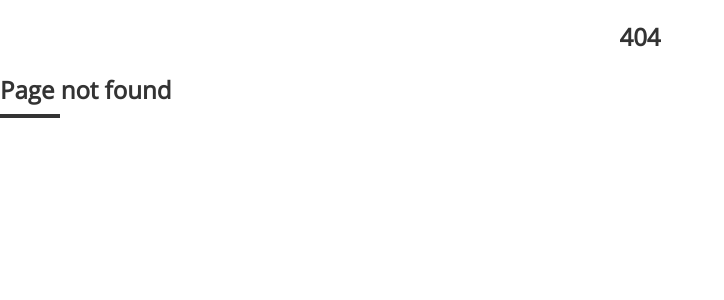
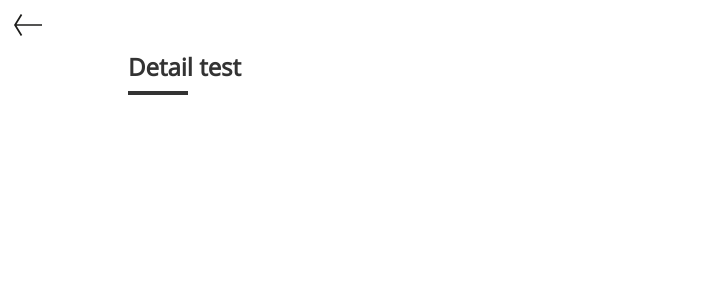
Before and after one commit to YouAreSherlocked/portfolio, a React (Create React App) app: page /detail/test in a window 1280 px wide. Before the commit this address had no page. Shown: the top 300 px of the page, without its empty margins (0-724 px from the left). Built offline with nearby package versions, Linux system fonts and the light colour scheme.

Commit message:
dont know what

```diff
--- a/public/index.html
+++ b/public/index.html
@@ -5,36 +5,14 @@
     <link rel="shortcut icon" href="%PUBLIC_URL%/favicon.ico">
     <meta name="viewport" content="width=device-width, initial-scale=1, shrink-to-fit=no">
     <meta name="theme-color" content="#000000">
-    <!--
-      manifest.json provides metadata used when your web app is added to the
-      homescreen on Android. See https://developers.google.com/web/fundamentals/web-app-manifest/
-    -->
     <link rel="manifest" href="%PUBLIC_URL%/manifest.json">
-    <!--
-      Notice the use of %PUBLIC_URL% in the tags above.
-      It will be replaced with the URL of the `public` folder during the build.
-      Only files inside the `public` folder can be referenced from the HTML.
 
-      Unlike "/favicon.ico" or "favicon.ico", "%PUBLIC_URL%/favicon.ico" will
-      work correctly both with client-side routing and a non-root public URL.
-      Learn how to configure a non-root public URL by running `npm run build`.
-    -->
-    <title>React App</title>
+    <title>Portfolio Timo Mayer</title>
   </head>
   <body>
     <noscript>
       You need to enable JavaScript to run this app.
     </noscript>
     <div id="root"></div>
-    <!--
-      This HTML file is a template.
-      If you open it directly in the browser, you will see an empty page.
-
-      You can add webfonts, meta tags, or analytics to this file.
-      The build step will place the bundled scripts into the <body> tag.
-
-      To begin the development, run `npm start` or `yarn start`.
-      To create a production bundle, use `npm run build` or `yarn build`.
-    -->
   </body>
 </html>
--- a/src/css/index.css
+++ b/src/css/index.css
@@ -13,7 +13,7 @@
   src: url('../assets/font/DIN-Regular.ttf');
 }
 
-/*--- GENERAL ---*/
+/* #region --- GENERAL */
 
 body {
   margin: 0;
@@ -72,8 +72,8 @@ a:hover {
 div.go-dark {
   background-color: #333 !important;
 }
-
-/*--- WELCOME ---*/
+/* #endregion */
+/* #region --- WELCOME */
 
 #welcome {
   width: 100%;
@@ -125,7 +125,8 @@ div.go-dark {
   text-align: left;
 }
 
-/*--- HOME ---*/
+/* #endregion */
+/* #region --- HOME */
 
 .header {
   display: flex;
@@ -173,8 +174,20 @@ div.go-dark {
   margin: 3px;
   cursor: pointer;
 }
+/* #endregion */
+/* #region --- HEADER SMALL */
+#headerSmall {
+  width: 100%;
+  height: 50px;
+  padding: 14px;
+}
 
-/*--- HUD ---*/
+#headerSmall img {
+  height: 100%;
+  width: auto;
+}
+/* #endregion */
+/* #region --- HUD */
 
 .left, .center, .right {
   position: fixed;
@@ -346,7 +359,8 @@ div.go-dark {
   background-image: url(../assets/img/portfolio_moon_inactive.svg);
   transform: translateY(18px);
 }
-
+/* #endregion */
+/* #region --- WORK */
 #work {
   width: 80%;
   margin: auto;
@@ -369,8 +383,17 @@ div.go-dark {
   background: #ccc;
 }
 
-.work-section > .gallery > .project-card > p {
+.work-section > .gallery > .project-card > a {
   display: table-cell;
   text-align: center;
   vertical-align: middle;
+  width: 100%;
+  height: 100%;
 }
+/* #endregion */
+/* #region--- WORK DETAIL */
+#workDetail {
+  width: 80%;
+  margin: auto;
+}
+/* #endregion */
--- /dev/null
+++ b/src/redux/services/fetchWorks.js
@@ -0,0 +1,27 @@
+ export const getProjects = [
+  {
+    id: 0,
+    title: "test1",
+    description: "Description of test1"
+  },
+  {
+    id: 1,
+    title: "test"
+  },
+  {
+    id: 2,
+    title: "test"
+  },
+  {
+    id: 3,
+    title: "test"
+  },
+  {
+    id: 4,
+    title: "test"
+  },
+  {
+    id: 5,
+    title: "test"
+  }
+];
--- a/src/views/AppRouter.jsx
+++ b/src/views/AppRouter.jsx
@@ -4,6 +4,7 @@ import { BrowserRouter } from 'react-router-dom';
 
 import ErrorPage from './ErrorPage/ErrorPage';
 import Home from './Home/Home';
+import {WorkDetail} from './WorkDetail/WorkDetail';
 
 
 class AppRouter extends Component {
@@ -13,6 +14,7 @@ class AppRouter extends Component {
           <BrowserRouter>
               <Switch>
                   <Route exact path="/" component={Home}></Route>
+                  <Route exact path="/detail/:id" component={WorkDetail}></Route>
                   <Route component={ErrorPage}></Route>
               </Switch>
           </BrowserRouter>
--- /dev/null
+++ b/src/views/Header/HeaderSmall.jsx
@@ -0,0 +1,18 @@
+import React, { Component } from 'react';
+import { withRouter, Link } from 'react-router-dom';
+import '../../css/index.css';
+
+class HeaderSmall extends Component {
+
+  render() {
+    return (
+      <section id="headerSmall">
+        <Link to="/">
+          <img src={require("../../assets/img/portfolio_go_back.svg")} />
+        </Link>
+      </section>
+    );
+  };
+}
+
+export default withRouter(HeaderSmall);
--- a/src/views/Home/Home.jsx
+++ b/src/views/Home/Home.jsx
@@ -1,6 +1,4 @@
 import React, { Component } from 'react';
-//import propTypes from 'prop-types';
-//import { connect } from 'react-redux';
 import { withRouter } from 'react-router-dom';
 import '../../css/index.css';
 import Hud from '../Hud/Hud';
--- a/src/views/Work/Work.jsx
+++ b/src/views/Work/Work.jsx
@@ -2,16 +2,36 @@ import React, { Component } from 'react';
 import { connect } from 'react-redux';
 import '../../css/index.css';
 import WorkSection from '../WorkSection/WorkSection';
+import { getProjects } from '../../redux/services/fetchWorks';
 
 class Work extends Component {
   getProjects() {
     const projects = [
-      {title: "test"},
-      {title: "test"},
-      {title: "test"},
-      {title: "test"},
-      {title: "test"},
-      {title: "test"}
+      {
+        id: 0,
+        title: "test1",
+        description: "Description of test1"
+      },
+      {
+        id: 1,
+        title: "test"
+      },
+      {
+        id: 2,
+        title: "test"
+      },
+      {
+        id: 3,
+        title: "test"
+      },
+      {
+        id: 4,
+        title: "test"
+      },
+      {
+        id: 5,
+        title: "test"
+      }
     ]
     return(
       projects
@@ -19,6 +39,7 @@ class Work extends Component {
   }
 
   render() {
+    console.log(getProjects)
     const sections = this.props.sections.map(section => (
       <WorkSection
         title={section}
--- /dev/null
+++ b/src/views/WorkDetail/WorkDetail.jsx
@@ -0,0 +1,20 @@
+import React from 'react';
+import '../../css/index.css';
+import HeaderSmall from '../Header/HeaderSmall';
+
+export const WorkDetail = (props) => (
+  <React.Fragment>
+    <HeaderSmall></HeaderSmall>
+    <section id="workDetail">
+      <h3>Detail {props.match.params.id}</h3>
+      <div className="intro">
+        <div>
+          <img src={props.image} />
+        </div>
+        <div>
+          <p>{props.descriptions}</p>
+        </div>
+      </div>
+    </section>
+  </React.Fragment>
+);
--- a/src/views/WorkSection/WorkSection.jsx
+++ b/src/views/WorkSection/WorkSection.jsx
@@ -1,12 +1,14 @@
 import React, { Component } from 'react';
-import { withRouter } from 'react-router-dom';
+import { withRouter, Link } from 'react-router-dom';
 import '../../css/index.css';
 
 class WorkSection extends Component {
   getProjectCards(projects) {
     const cards = projects.map((project, i) => (
       <div className="project-card" key={i}>
-        <p>{project.title}</p>
+        <Link to={`/detail/${project.title}`}>
+          <p>{project.title}</p>
+        </Link>
       </div>
     ));
     return (
```
Also changed, not shown: package.json (+7 -2 lines), src/assets/img/portfolio_go_back.svg (added), 1 other file (tests, documents, lock files or other folders).
